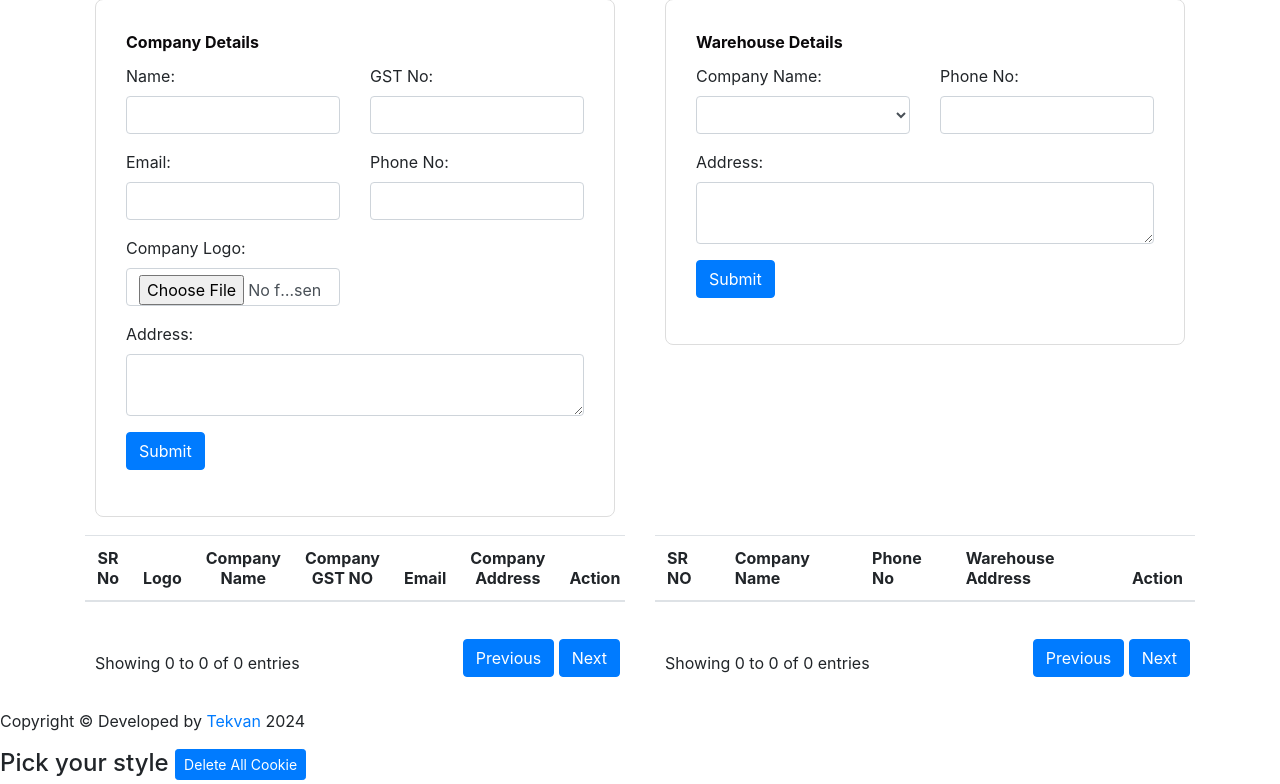
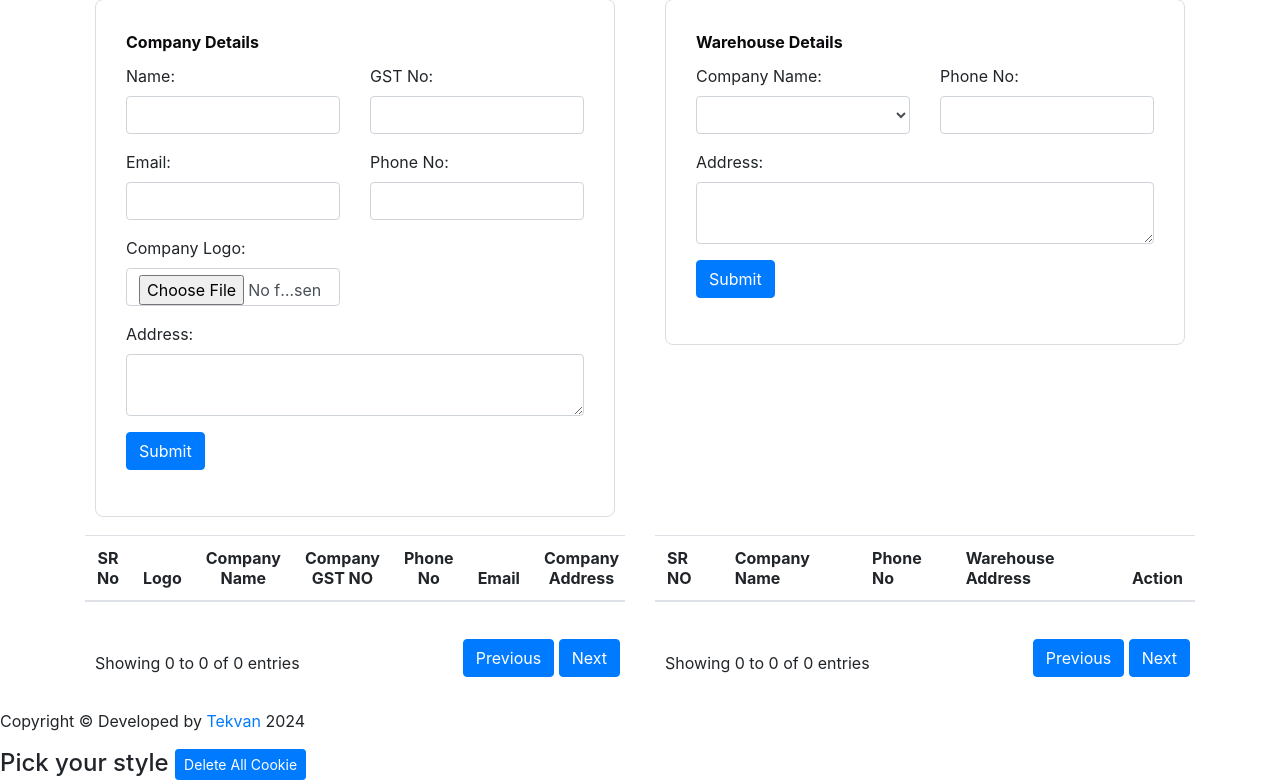
Before and after one commit to Tekvan1612/Echoes, a Django app: template product_tracking/templates/product_tracking/warehouse-master.html in a window 1280 px wide. Shown: the part 1067-1851 px from the top of the page. Run offline with Django 5.2, Linux system fonts and the light colour scheme; the template is opened without the code that fills it, so the values that code supplies are empty; some libraries are stand-ins or nearby versions.

Commit message:
Update warehouse-master.html

```diff
--- a/product_tracking/templates/product_tracking/warehouse-master.html
+++ b/product_tracking/templates/product_tracking/warehouse-master.html
@@ -545,6 +545,7 @@
                                     <th>Logo</th>
                                     <th>Company Name</th>
                                     <th>Company GST NO</th>
+                                    <th>Phone No</th>
                                     <th>Email</th>
                                     <th>Company Address</th>
                                     <th>Action</th>
```
